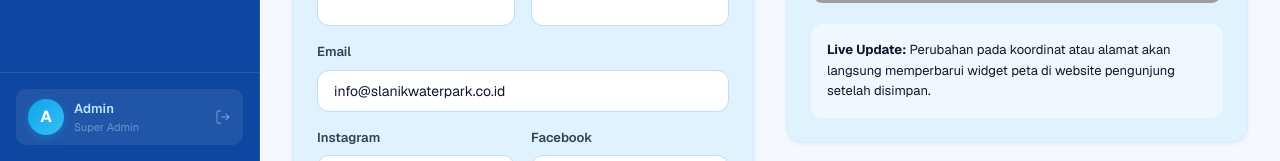
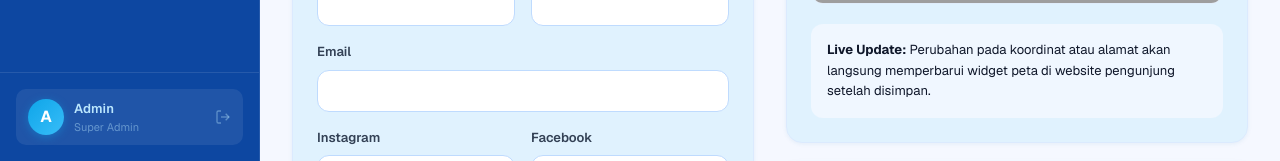
Before and after one commit to Nur-Fitriana/SlanikGo, a Next.js app in the folder cms/: page /lokasi in a window 1280 px wide. Shown: the part 639-800 px from the top of the page. Built offline with nearby package versions, Linux system fonts and the light colour scheme; grey boxes are pictures that could not be loaded.

Commit message:
fix: perbaikan gmail bagian lokasi

```diff
--- a/cms/src/app/lokasi/page.tsx
+++ b/cms/src/app/lokasi/page.tsx
@@ -7,7 +7,7 @@ export default function LocationContactManagement() {
     address: "Jl. Raya Variasi No.1, Bandar Lampung, Lampung 35144, Indonesia",
     googleMapsUrl: "https://www.google.com/maps/embed?pb=!1m18!1m12!1m3!1d3971.9701831804364!2d105.25884947498427!3d-5.421453994558237!2m3!1f0!2f0!3f0!3m2!1i1024!2i768!4f13.1!3m3!1m2!1s0x2e40db72186985a9%3A0xe54d249f70d110!2sSlanik%20Waterpark!5e0!3m2!1sen!2sid!4v1713620000000!5m2!1sen!2sid",
     phone: "",
-    email: "info@slanikwaterpark.co.id",
+    email: "",
     instagram: "@slanikwaterpark",
     facebook: "Slanik Waterpark Official",
     whatsapp: "",
```
